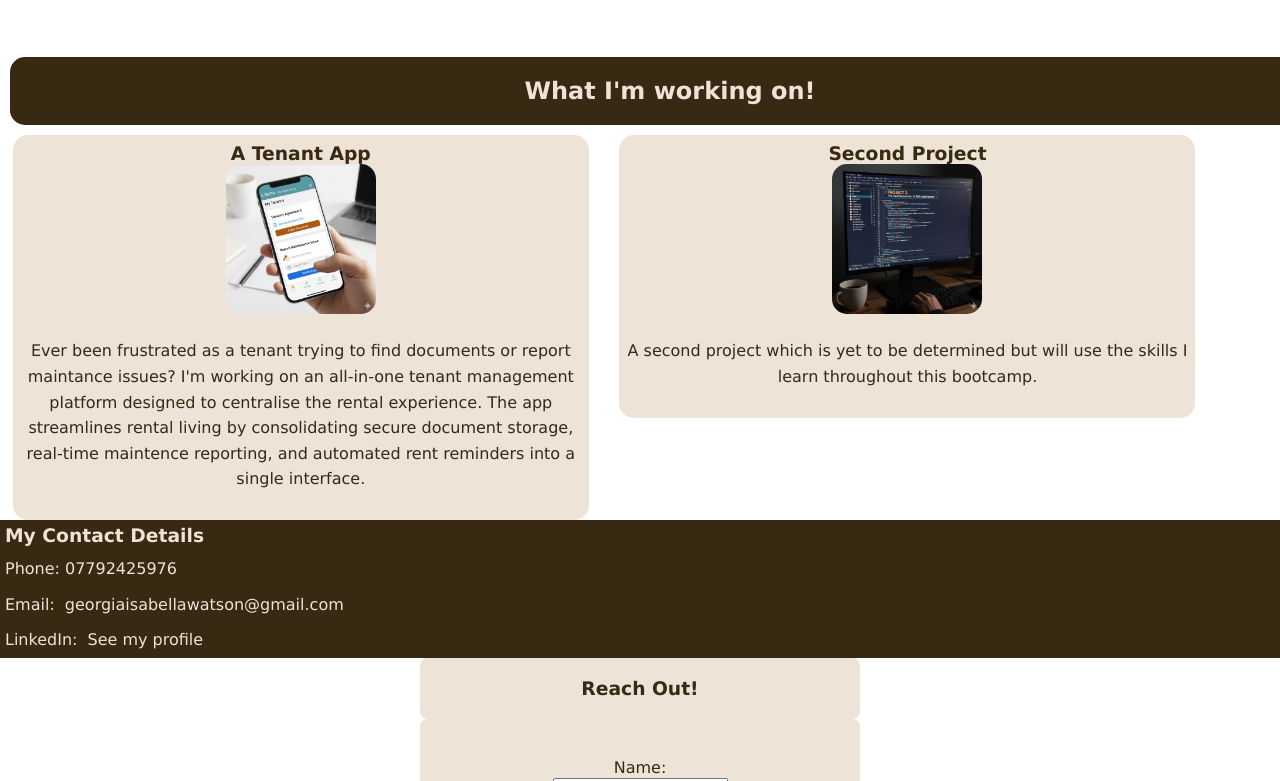
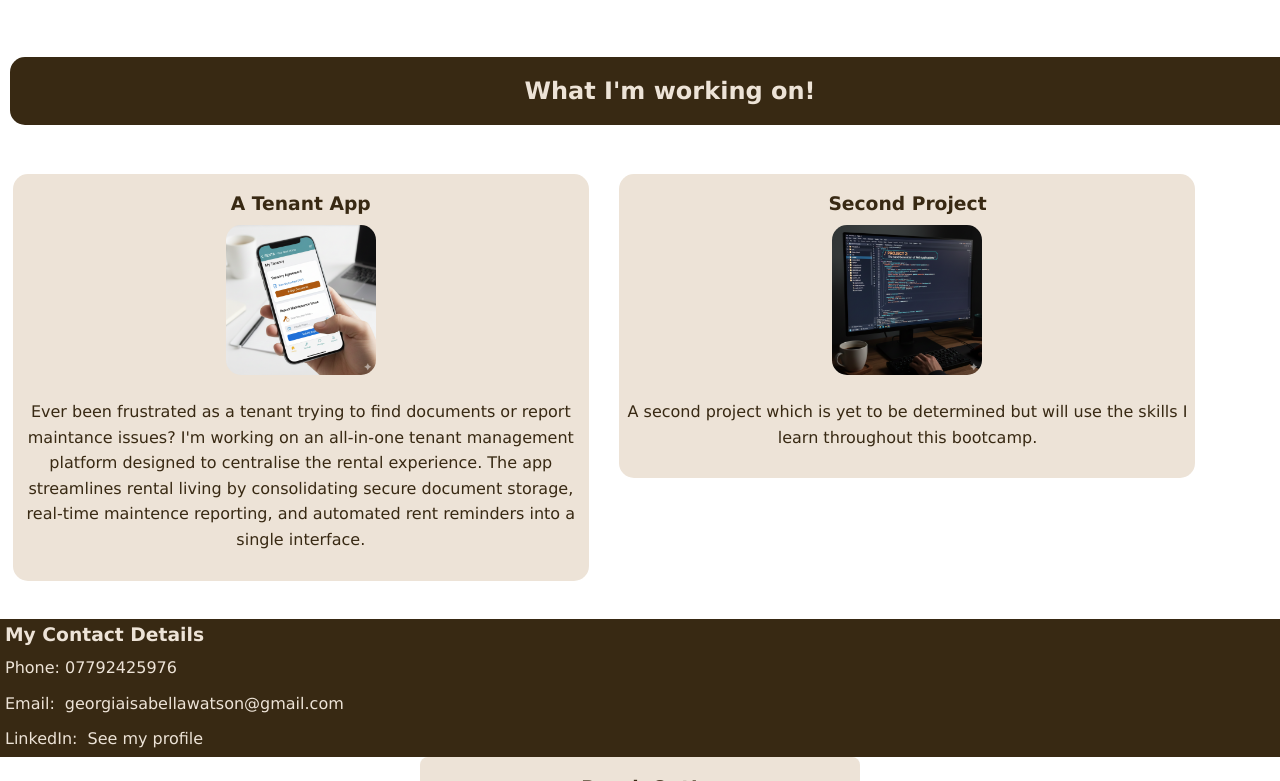
Before and after one commit to GeorgiaRawson/My-Web-Portfolio, a plain HTML site: page index.html in a window 1280 px wide. Shown: the part 608-1389 px from the top of the page. Drawn offline with Linux system fonts and the light colour scheme.

Commit message:
Changes to styling on projects section

```diff
--- a/stylesheet.css
+++ b/stylesheet.css
@@ -73,12 +73,15 @@ p {
     display:inline-block;
     vertical-align: top;
     width: 45%;
-    margin: 0 1%;
+    margin: 3% 1%;
     text-align: center;
     box-sizing: border-box;
     background-color:#EDE3D7;
     padding: 8px;
     border-radius: 15px;
+}
+.project2 h3, .project1 h3 {
+    padding: 2%;
 }
 .project1 img, .project2 img
 {
```
